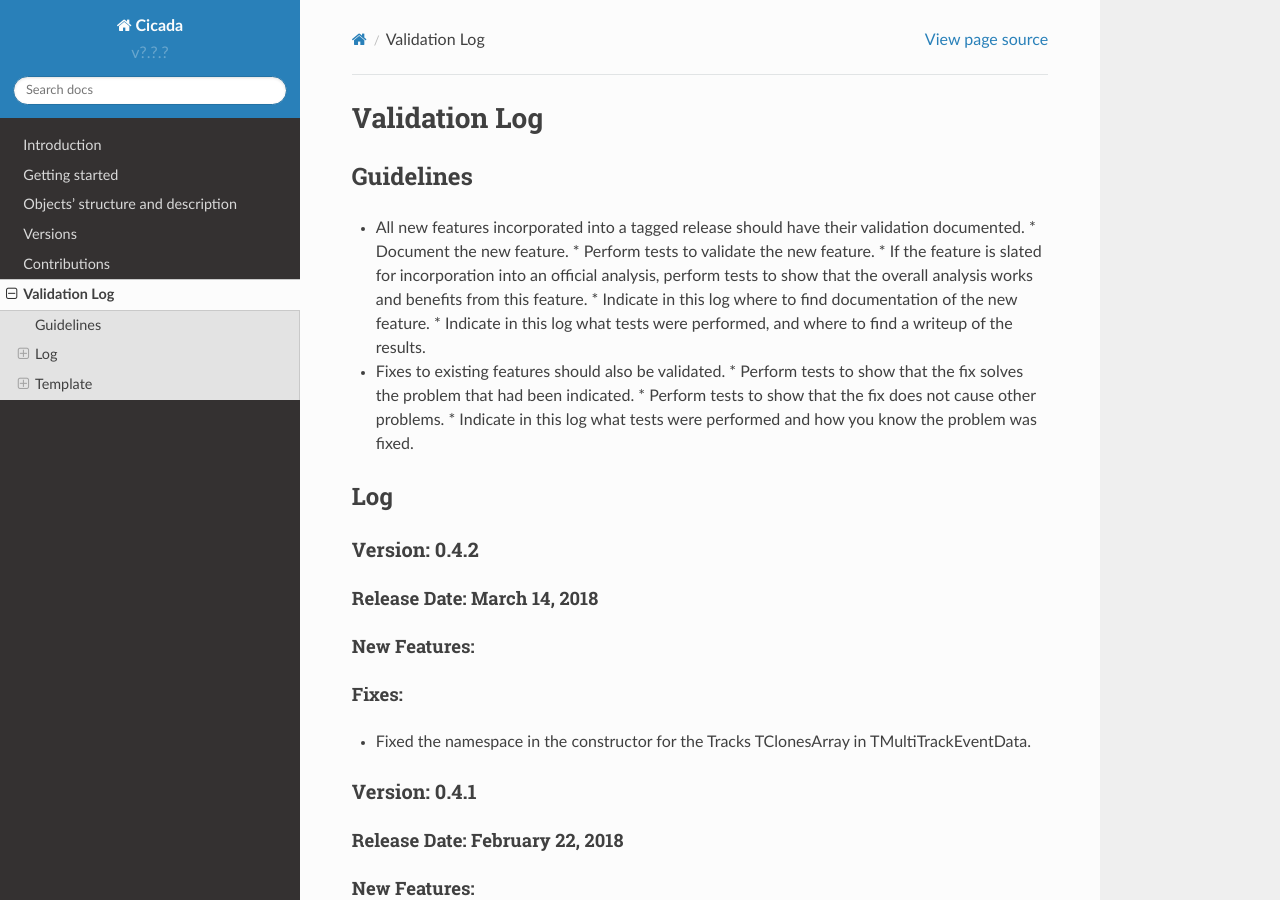
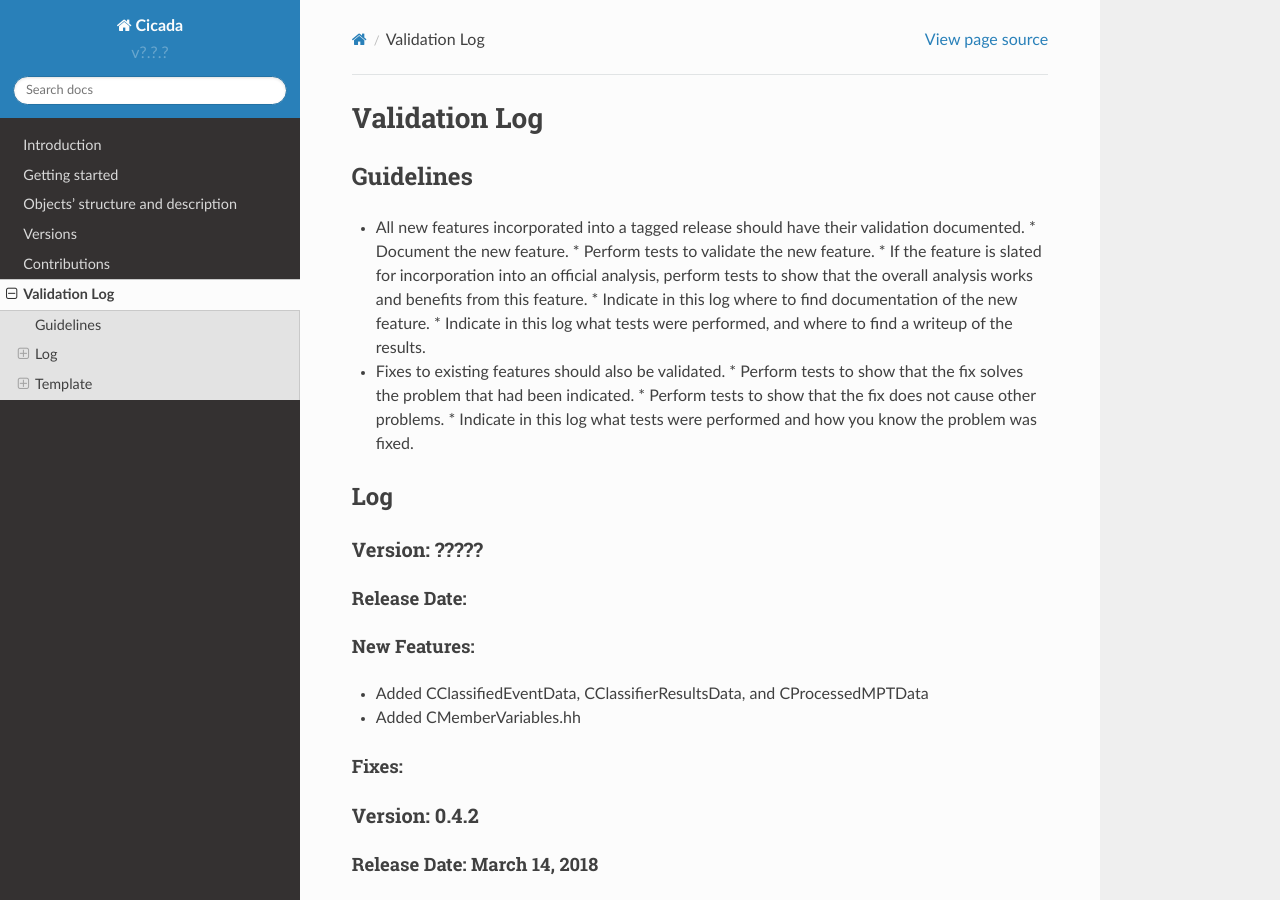
Before and after one commit to project8/cicada, a Sphinx documentation site: the page built from Documentation/ValidationLog.rst, in a window 1280 px wide and 900 px high. Built offline with Sphinx 7.4.7 and the Read the Docs theme 2.0.0, drawn with Linux system fonts in a browser that asks for light colours.

Commit message:
Added CMemberVariables.hh; Updated the validation log.

```diff
--- a/Documentation/ValidationLog.rst
+++ b/Documentation/ValidationLog.rst
@@ -17,6 +17,22 @@ Guidelines
 
 Log
 ---
+
+Version: ?????
+~~~~~~~~~~~~~~
+
+Release Date:
+'''''''''''''''''''''''''''''''
+
+New Features:
+'''''''''''''
+
+* Added CClassifiedEventData, CClassifierResultsData, and CProcessedMPTData
+* Added CMemberVariables.hh
+
+Fixes:
+''''''
+
 
 Version: 0.4.2
 ~~~~~~~~~~~~~~
```
Also changed, not shown: 6 other files.
